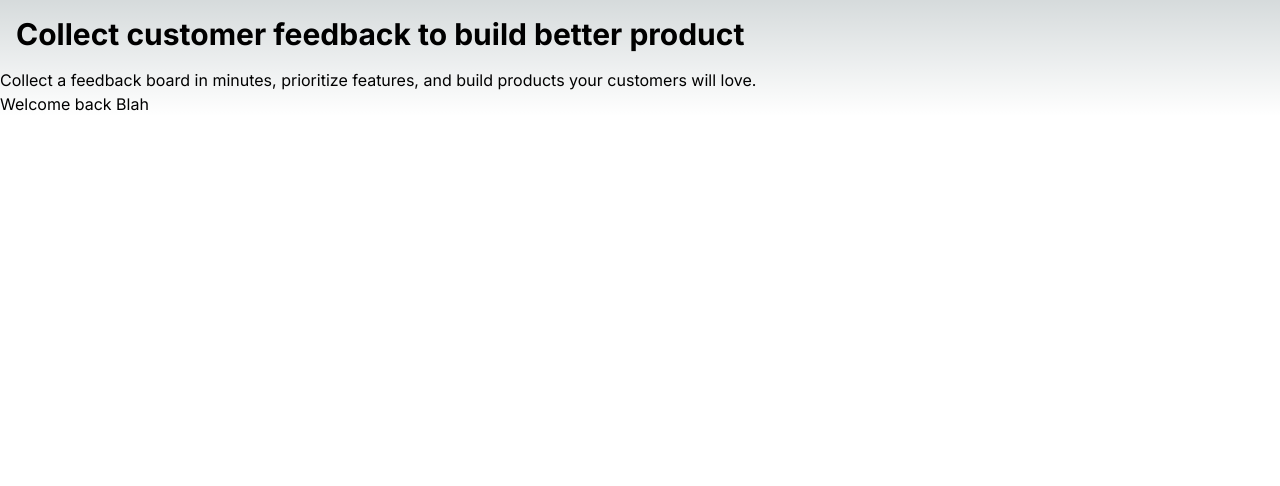
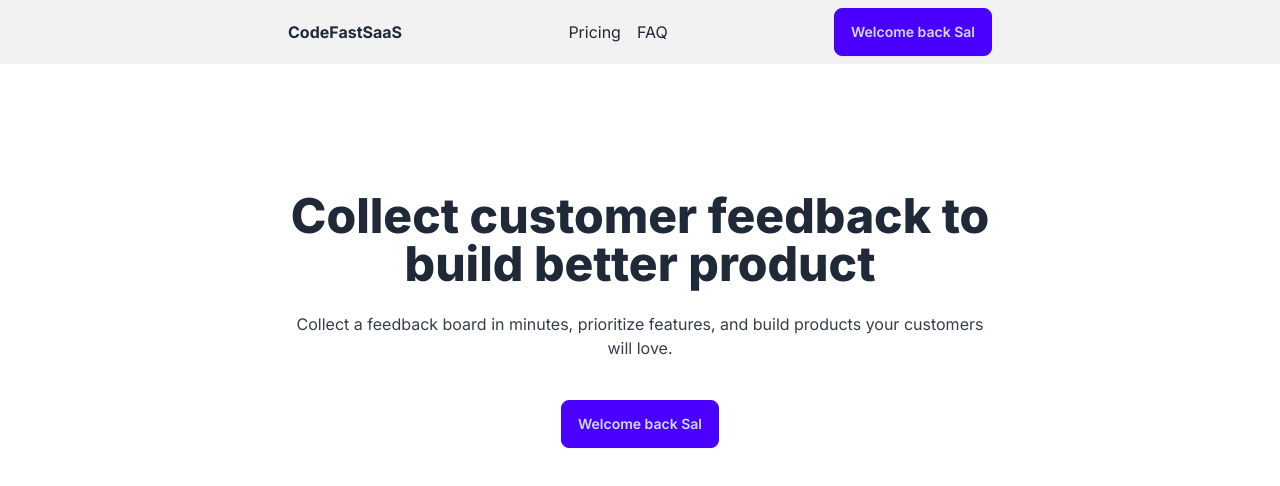
Before and after one commit to SalTheProgrammer/codefast-saas, a Next.js app: page / in a window 1280 px wide. Shown: the top 486 px of the page. Built offline with nearby package versions, Linux system fonts and the light colour scheme.

Commit message:
add hero & header section

```diff
--- a/app/dashboard/page.js
+++ b/app/dashboard/page.js
@@ -1,7 +1,7 @@
 export default function Dashboard() {
   return (
     <main>
-      <h1>Privare Dashboard</h1>
+      <h1>Private Dashboard</h1>
     </main>
   );
 }
--- a/app/globals.css
+++ b/app/globals.css
@@ -2,7 +2,7 @@
 @tailwind components;
 @tailwind utilities;
 
-:root {
+/*:root {
   --foreground-rgb: 0, 0, 0;
   --background-start-rgb: 214, 219, 220;
   --background-end-rgb: 255, 255, 255;
@@ -24,7 +24,7 @@
       rgb(var(--background-end-rgb))
     )
     rgb(var(--background-start-rgb));
-}
+}*/
 
 @layer utilities {
   .text-balance {
--- a/app/layout.js
+++ b/app/layout.js
@@ -10,7 +10,7 @@
 
 export default function RootLayout({ children }) {
   return (
-    <html lang="en">
+    <html lang="en" data-theme="light">
       <body className={inter.className}>{children}</body>
     </html>
   );
--- a/app/page.js
+++ b/app/page.js
@@ -2,18 +2,33 @@
 
 export default function Home() {
   const isLoggedIn = true;
-  const name = "Blah";
+  const name = "Sal";
   return (
     <main>
-      <h1 className="text-3xl font-bold p-4">
+      <section className="bg-base-200">
+        <div className="max-w-3xl mx-auto  flex justify-between items-center px-8 py-2">
+          <div className="font-bold">CodeFastSaaS</div>
+          <div className="space-x-4 max-md:hidden">
+            <a className="link link-hover">Pricing</a>
+            <a className="link link-hover">FAQ</a>
+          </div>
+          <div>
+            <ButtonLogin isLoggedIn={isLoggedIn} name={name} />
+          </div>
+        </div>
+      </section>
+
+      <section className="text-center px-8 py-32 max-w-3xl mx-auto">
+        <h1 className="lg:text-5xl text-4xl font-extrabold mb-6">
           Collect customer feedback to build better product
         </h1>
-      <div>
+        <div className="opacity-90 mb-10">
           Collect a feedback board in minutes, prioritize features, and build
           products your customers will love.
         </div>
 
         <ButtonLogin isLoggedIn={isLoggedIn} name={name} />
+      </section>
     </main>
   );
 }
--- a/components/ButtonLogin.js
+++ b/components/ButtonLogin.js
@@ -2,7 +2,11 @@
 
 const ButtonLogin = ({ isLoggedIn, name }) => {
   if (isLoggedIn) {
-    return <Link href="/dashboard">Welcome back {name}</Link>;
+    return (
+      <Link href="/dashboard" className="btn btn-primary">
+        Welcome back {name}
+      </Link>
+    );
   }
   return <button>Login</button>;
 };
--- a/tailwind.config.js
+++ b/tailwind.config.js
@@ -6,13 +6,10 @@
     "./app/**/*.{js,ts,jsx,tsx,mdx}",
   ],
   theme: {
-    extend: {
-      backgroundImage: {
-        "gradient-radial": "radial-gradient(var(--tw-gradient-stops))",
-        "gradient-conic":
-          "conic-gradient(from 180deg at 50% 50%, var(--tw-gradient-stops))",
-      },
-    },
+    extend: {},
   },
   plugins: [require("daisyui")],
+  daisyui: {
+    themes: ["light", "dark", "cupcake", "fantasy"],
+  },
 };
```
Lines whose indentation alone changed are shown as unchanged.
